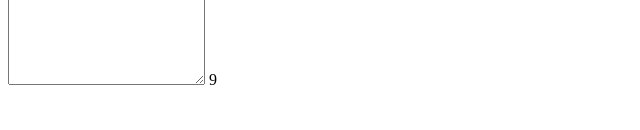
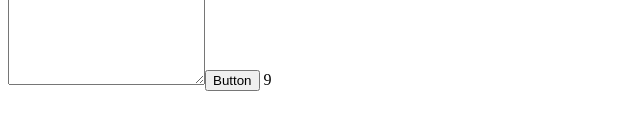
Before and after one commit to srkreddydendi/angular-text-row-ristrict-to-fixed, an Angular app: page / in a window 1280 px wide. Shown: the part 204-334 px from the top of the page, without its empty margins (0-640 px from the left). Built offline with nearby package versions, Linux system fonts and the light colour scheme.

Commit message:
2 files modified

```diff
--- a/src/app/app.component.html
+++ b/src/app/app.component.html
@@ -3,6 +3,7 @@
   Start editing to see some magic happen :)
 </p>
 
-<textarea [(ngModel)]="name" cols="22" rows="12" maxlength="260" (keyup)="print()" wrap="hard"> </textarea>
+<textarea [(ngModel)]="name" cols="22" rows="12" maxlength="260"  wrap="hard"> </textarea>
 
+<button (click)="print()">Button</button>
 {{name.length}}
--- a/src/app/app.component.ts
+++ b/src/app/app.component.ts
@@ -21,18 +21,22 @@ export class AppComponent {
       // console.log("i=  "+ i);
 
       if (i === line * 22) {
+        line++;
         if (localName.charAt(i) != " ") {
           debugger
-         let index =  localName.substring(i-22, i).lastIndexOf(" ")
-          let subStr = localName.substring(i-22, index).concat("X") + localName.substring(index, i);
+         let str =  localName.substring(i-22, i);
+         var index = str.lastIndexOf(" ")
+         let a = localName.substring(i-22, index)
+         let b = localName.substring(index, i)
+          let subStr = a+ "X" + b;
          // for(let s in subStr){
            finalText= finalText + subStr;
           //}
           //subStr[subStr.length-2].concat("X")
-          console.log();
+        //  console.log(subStr);
 
         } else {
-          finalText = finalText+ (localName.substring(i-22, i).concat("X"));
+        //  finalText = finalText+ (localName.substring(i-22, i).concat("X"));
         }
         //this.finalText = this.name;
         // console.log(k);
```
